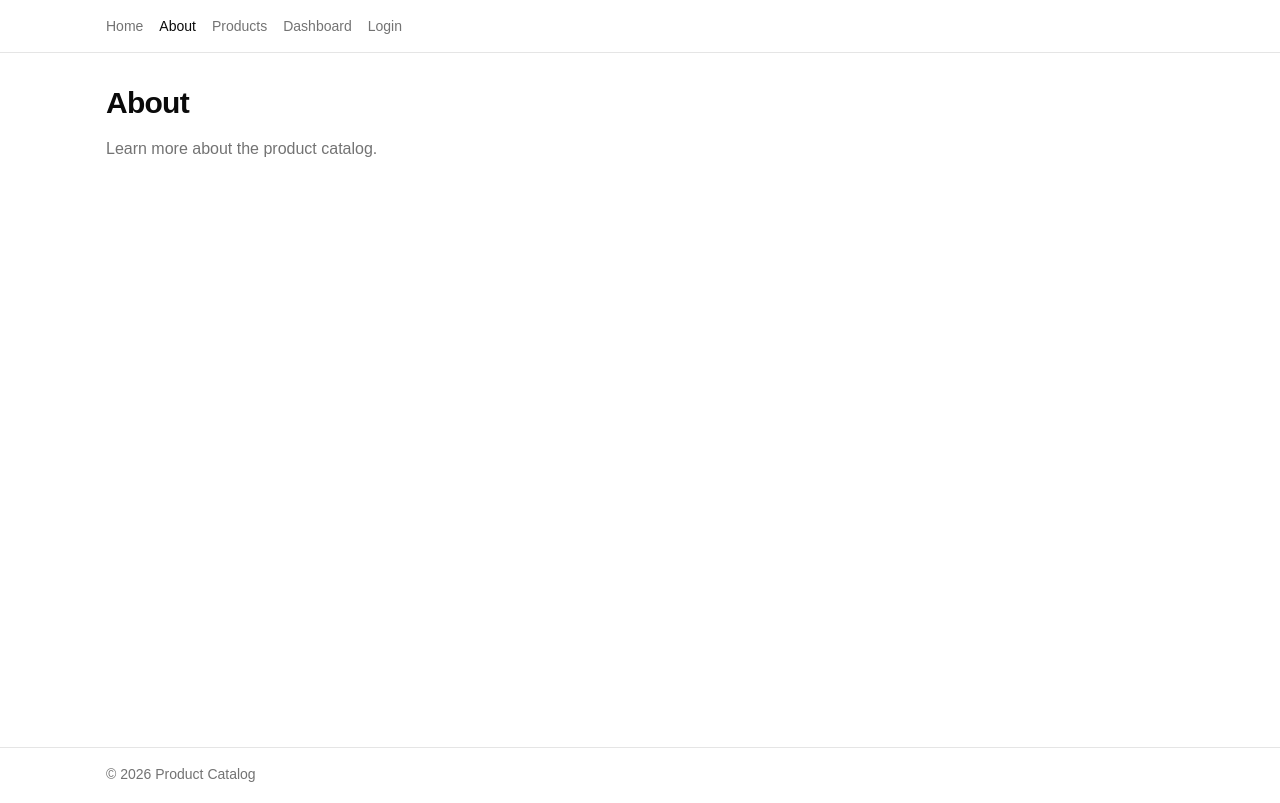
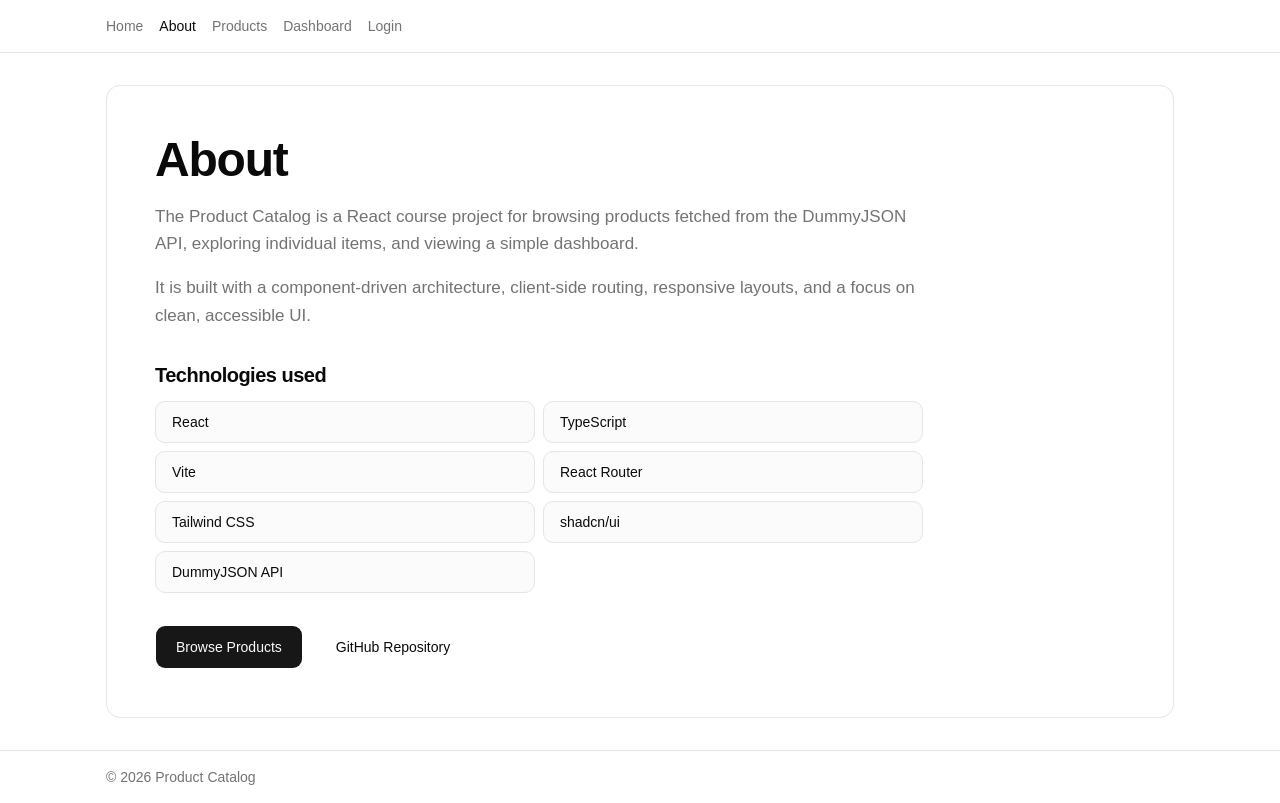
Before and after one commit to rekew/react-course, a React (Vite) app: page /about in a window 1280 px wide. Built offline with nearby package versions, Linux system fonts and the light colour scheme.

Commit message:
feat(about): build about page

```diff
--- a/src/pages/About.tsx
+++ b/src/pages/About.tsx
@@ -1,10 +1,75 @@
+import { Link } from 'react-router-dom'
+import { buttonVariants } from '../components/ui/button.tsx'
+
+const technologies = [
+  'React',
+  'TypeScript',
+  'Vite',
+  'React Router',
+  'Tailwind CSS',
+  'shadcn/ui',
+  'DummyJSON API',
+]
+
 export default function About() {
   return (
-    <section className="space-y-4">
-      <h1 className="text-3xl font-bold tracking-tight">About</h1>
-      <p className="text-muted-foreground">
-        Learn more about the product catalog.
-      </p>
+    <section className="rounded-xl border bg-card p-6 text-card-foreground sm:p-8 lg:p-12">
+      <div className="max-w-3xl space-y-8">
+        <div className="space-y-4">
+          <h1 className="text-4xl font-bold leading-[1.1] tracking-tight sm:text-5xl">
+            About
+          </h1>
+          <p className="text-[1.0625rem] leading-relaxed text-muted-foreground">
+            The Product Catalog is a React course project for browsing products
+            fetched from the DummyJSON API, exploring individual items, and
+            viewing a simple dashboard.
+          </p>
+          <p className="text-[1.0625rem] leading-relaxed text-muted-foreground">
+            It is built with a component-driven architecture, client-side
+            routing, responsive layouts, and a focus on clean, accessible UI.
+          </p>
+        </div>
+
+        <div className="space-y-3">
+          <h2 className="text-xl font-semibold tracking-tight">
+            Technologies used
+          </h2>
+          <ul className="grid gap-2 sm:grid-cols-2">
+            {technologies.map((technology) => (
+              <li
+                key={technology}
+                className="rounded-lg border bg-muted/40 px-4 py-2.5 text-sm font-medium"
+              >
+                {technology}
+              </li>
+            ))}
+          </ul>
+        </div>
+
+        <div className="flex flex-col gap-3 sm:flex-row sm:flex-wrap">
+          <Link
+            to="/products"
+            className={buttonVariants({
+              variant: 'default',
+              size: 'lg',
+              className: 'h-11 w-full px-5 sm:w-auto',
+            })}
+          >
+            Browse Products
+          </Link>
+          <a
+            href="https://github.com/rekew/react-course/tree/hw5"
+            target="_blank"
+            className={buttonVariants({
+              variant: 'outline',
+              size: 'lg',
+              className: 'h-11 w-full px-5 sm:w-auto',
+            })}
+          >
+            GitHub Repository
+          </a>
+        </div>
+      </div>
     </section>
   )
 }
```
